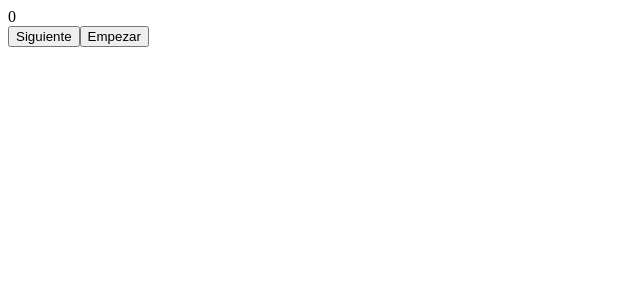
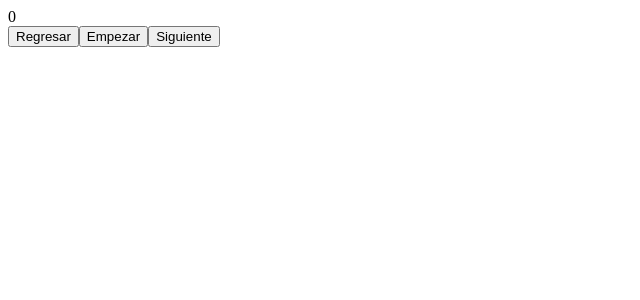
Before and after one commit to pandreuw/FullStackCourseExamples, a React (Create React App) app in the folder Part1/partc/partc/: page / in a window 1280 px wide. Shown: the top 300 px of the page, without its empty margins (0-640 px from the left). Built offline with nearby package versions, Linux system fonts and the light colour scheme.

Commit message:
Buttons and display refactored, added a new button to substract 1 the array counting

```diff
--- a/Part1/partc/partc/src/App.js
+++ b/Part1/partc/partc/src/App.js
@@ -1,7 +1,15 @@
-import React, {useState} from 'react'
+import React, { useState } from 'react'
 
-const App = () =>{
-  var Mensaje = ["","Te", "Amo", "Cada", "dia","mas.", "😘", "Tu", "eres", "mi", "motivo", "a", "seguir", "❤"];
+const Button = ({ handleClick, text }) => (
+  <button onClick={handleClick}>
+    {text}
+  </button>
+)
+
+const Display = ({ text }) => <div>{text}</div>
+
+const App = () => {
+  var Mensaje = ["", "Te", "Amo", "Cada", "dia", "mas.", "😘", "Tu", "eres", "mi", "motivo", "a", "seguir", "❤"];
   const [counter, setCounter, regresar] = useState(0)
 
   const increaseByOne = () => {
@@ -11,17 +19,24 @@ const App = () =>{
   const setToZero = () => {
     setCounter(0);
   }
+  const decreaseByOne = () => {
+    setCounter(counter - 1);
+  }
 
   return (
     <div>
-      <div>{counter}</div>
-      <div>{Mensaje[counter]}</div>
-      <button onClick={increaseByOne}>
-        Siguiente
-      </button>
-      <button onClick={setToZero}>
-        Empezar
-      </button>
+      <Display text={counter} />
+      <Display text={Mensaje[counter]} />
+      <Button handleClick={decreaseByOne}
+        text='Regresar'
+      />
+      <Button handleClick={setToZero}
+        text='Empezar'
+      />
+      <Button handleClick={increaseByOne}
+        text='Siguiente'
+      />
+
     </div>
   )
 
```
